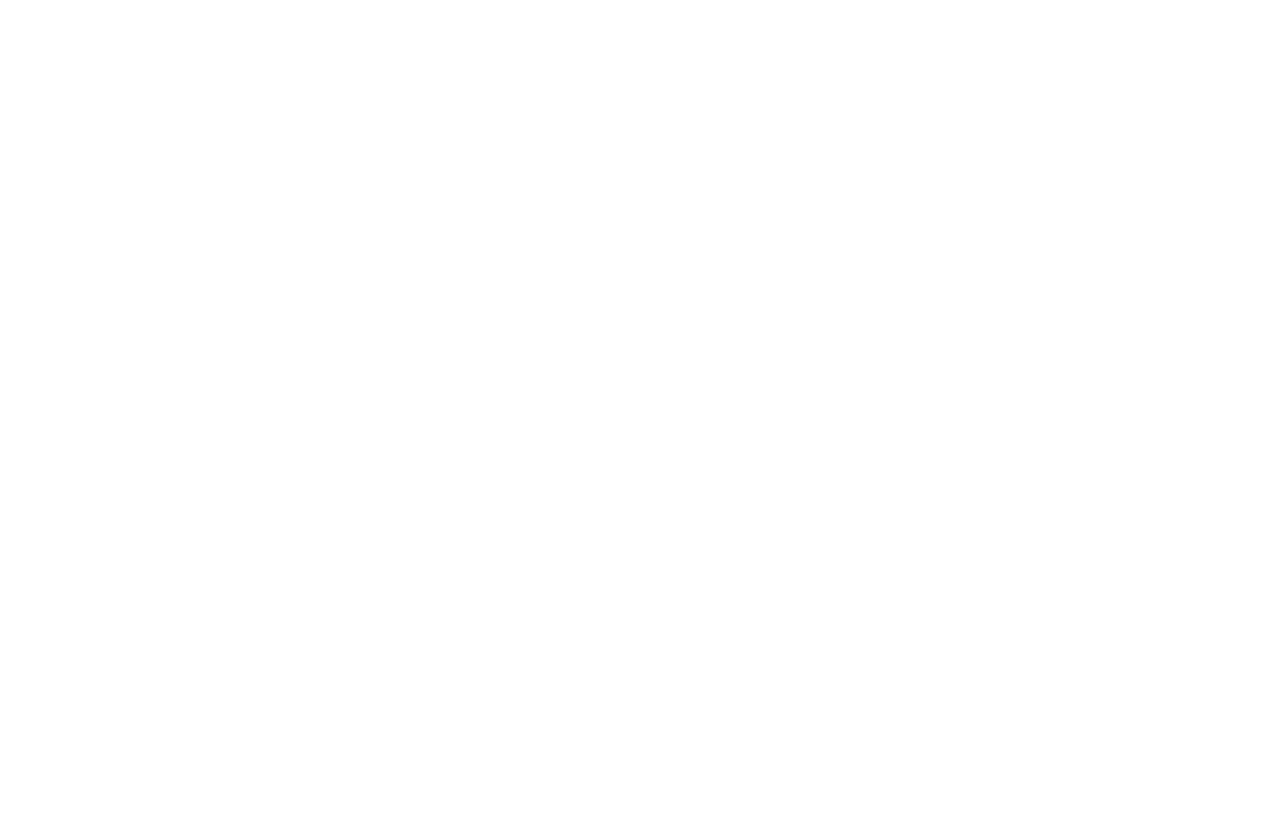
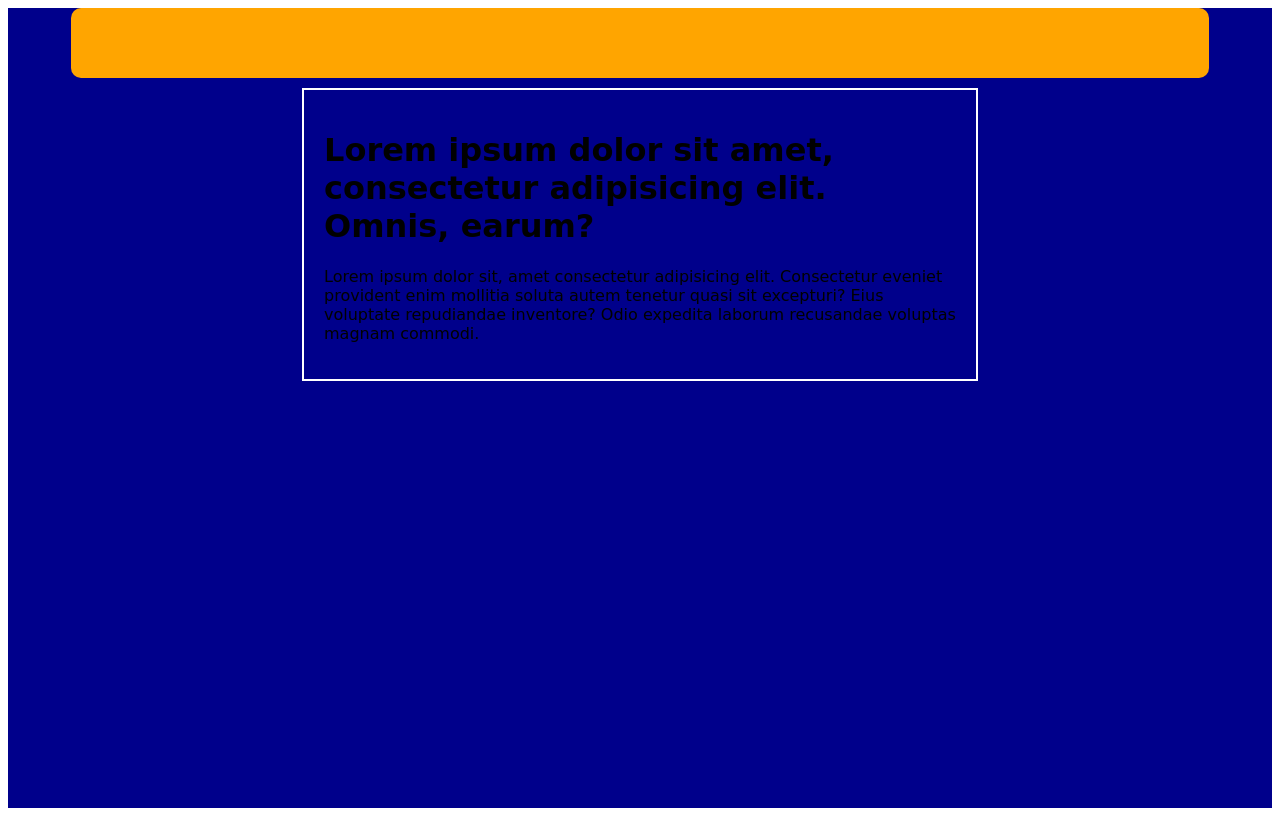
Before and after one commit to Sumaia-66/session4, a plain HTML site: page index.html in a window 1280 px wide. Drawn offline with Linux system fonts and the light colour scheme.

Commit message:
created main header

```diff
--- a/index.html
+++ b/index.html
@@ -4,8 +4,15 @@
     <meta charset="UTF-8">
     <meta name="viewport" content="width=device-width, initial-scale=1.0">
     <title>Document</title>
+    <link rel="stylesheet" href="style.css">
 </head>
 <body>
-    <header></header>
+    <header>
+        <nav></nav>
+        <div class="content-header">
+            <h1>Lorem ipsum dolor sit amet, consectetur adipisicing elit. Omnis, earum?</h1>
+            <p>Lorem ipsum dolor sit, amet consectetur adipisicing elit. Consectetur eveniet provident enim mollitia soluta autem tenetur quasi sit excepturi? Eius voluptate repudiandae inventore? Odio expedita laborum recusandae voluptas magnam commodi.</p>
+        </div>
+    </header>
 </body>
 </html>
--- /dev/null
+++ b/style.css
@@ -0,0 +1,19 @@
+header{
+    width: 100%;
+    height: 100vh;
+    background-color:darkblue;
+    >nav{
+        width: 90%;
+        height: 70px;
+        background-color:orange;
+        border-radius: 10px;
+        margin:3px auto;
+    }
+    .content-header{
+        width: 50%;
+        border:2px solid white;
+        margin:10px auto;
+        padding:20px;
+        font-family: cursive;
+    }
+}
```
